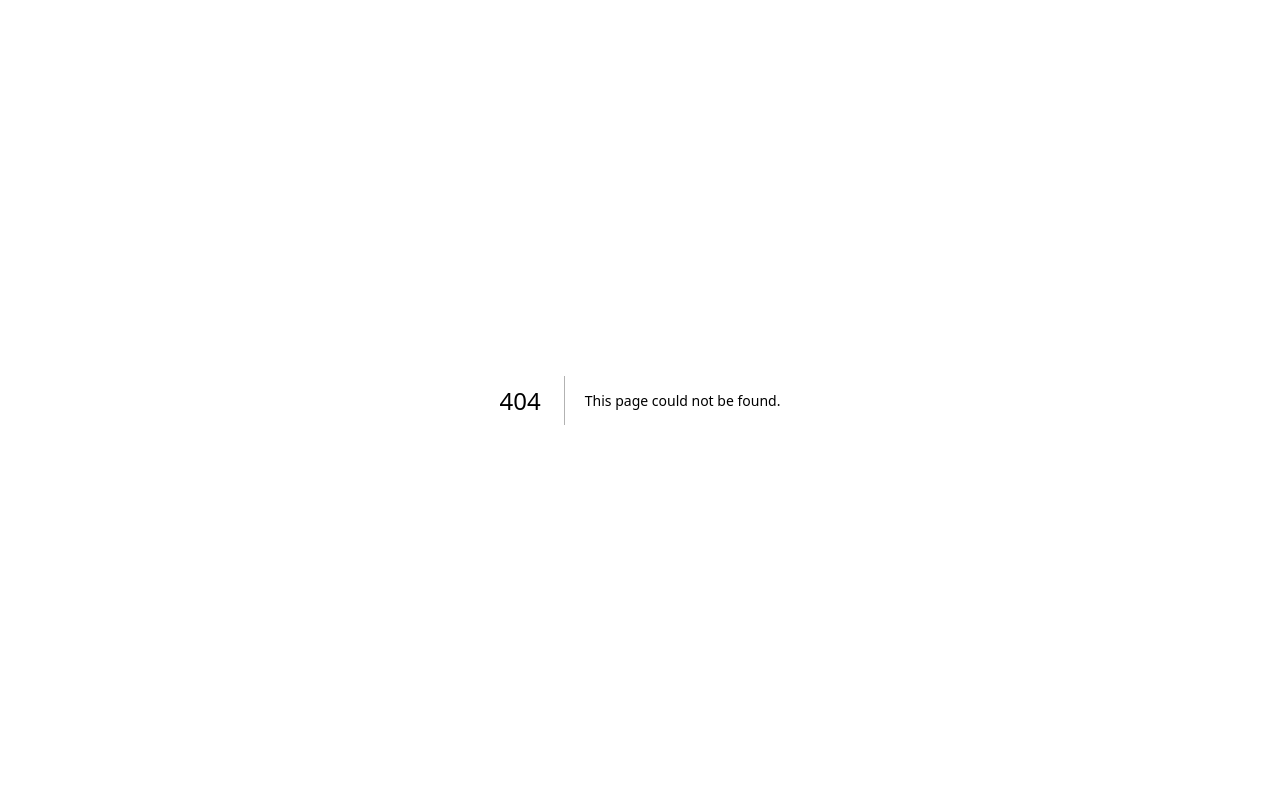
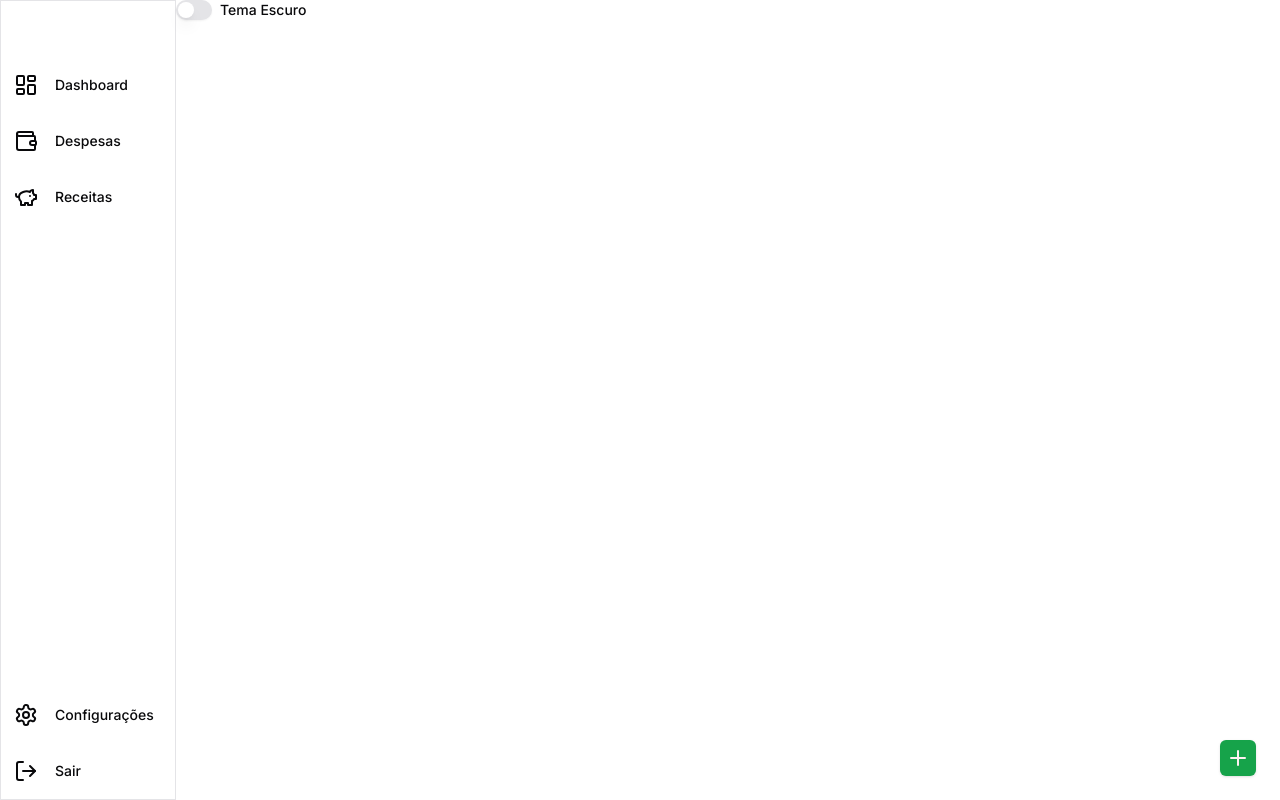
Before and after one commit to lucasd09/balance-v2, a Next.js app: page /settings in a window 1280 px wide. Before the commit this address had no page. Built offline with nearby package versions, Linux system fonts and the light colour scheme.

Commit message:
(feat) - dark theme + settings page

```diff
--- a/app/(app)/layout.tsx
+++ b/app/(app)/layout.tsx
@@ -1,6 +1,12 @@
-import Sidebar from "@/components/server-components/sidebar";
+import Sidebar from "@/components/client-components/sidebar";
 import { Button } from "@/components/ui/button";
 import { Plus } from "lucide-react";
+import type { Metadata } from "next";
+
+export const metadata: Metadata = {
+  title: "Balance - App",
+  description: "",
+};
 
 export default function AppLayout({
   children,
--- /dev/null
+++ b/app/(app)/settings/page.tsx
@@ -0,0 +1,29 @@
+"use client";
+import { Label } from "@/components/ui/label";
+import { Switch } from "@/components/ui/switch";
+import { useTheme } from "next-themes";
+
+export default function Page() {
+  const { theme, setTheme } = useTheme();
+
+  function onChange() {
+    if (theme === "light") {
+      setTheme("dark");
+    } else if (theme === "dark") {
+      setTheme("light");
+    }
+  }
+
+  return (
+    <div>
+      <div className="flex items-center space-x-2">
+        <Switch
+          id="dark-mode"
+          checked={theme == "dark"}
+          onCheckedChange={onChange}
+        />
+        <Label htmlFor="dark-mode">Tema Escuro</Label>
+      </div>
+    </div>
+  );
+}
--- a/app/layout.tsx
+++ b/app/layout.tsx
@@ -1,6 +1,7 @@
 import type { Metadata } from "next";
 import { Inter } from "next/font/google";
 import "./globals.css";
+import { ThemeProvider } from "@/components/providers/theme-provider";
 
 const inter = Inter({ subsets: ["latin"] });
 
@@ -16,7 +17,16 @@ export default function RootLayout({
 }>) {
   return (
     <html lang="en">
-      <body className={inter.className}>{children}</body>
+      <body className={inter.className}>
+        <ThemeProvider
+          attribute="class"
+          defaultTheme="system"
+          enableSystem
+          disableTransitionOnChange
+        >
+          {children}
+        </ThemeProvider>
+      </body>
     </html>
   );
 }
--- a/app/sign-in/page.tsx
+++ b/app/sign-in/page.tsx
@@ -1,95 +1,11 @@
-"use client";
-import { useForm } from "react-hook-form";
-import { z } from "zod";
-import { zodResolver } from "@hookform/resolvers/zod";
-import { signIn } from "next-auth/react";
-import {
-  Form,
-  FormControl,
-  FormField,
-  FormItem,
-  FormLabel,
-  FormMessage,
-} from "@/components/ui/form";
-import { Input } from "@/components/ui/input";
-import { Button } from "@/components/ui/button";
 import { Separator } from "@/components/ui/separator";
-import GoogleIcon from "@/components/icons/google";
-import { redirect } from "next/dist/server/api-utils";
-
-const schema = z.object({
-  email: z
-    .string({ required_error: "Obrigatório" })
-    .email({ message: "E-mail inválido" }),
-  password: z.string({ required_error: "Obrigatório" }),
-});
-
-type form = z.infer<typeof schema>;
+import FormLogin from "@/components/client-components/form-login";
 
 export default function Page() {
-  const form = useForm<form>({
-    resolver: zodResolver(schema),
-    defaultValues: { email: "", password: "" },
-  });
-
-  async function handleForm({ email, password }: form) {
-    signIn("credentials", { email, password }, { redirect: false });
-  }
-
   return (
     <div className="flex">
       <div className="flex flex-col items-center justify-center h-screen w-[70%]">
-        <div className="w-[380px]">
-          <Form {...form}>
-            <form
-              onSubmit={form.handleSubmit(handleForm)}
-              className="space-y-8"
-            >
-              <FormField
-                control={form.control}
-                name="email"
-                render={({ field }) => (
-                  <FormItem>
-                    <FormLabel>Email</FormLabel>
-                    <FormControl>
-                      <Input {...field} />
-                    </FormControl>
-                    <FormMessage />
-                  </FormItem>
-                )}
-              />
-              <FormField
-                control={form.control}
-                name="password"
-                render={({ field }) => (
-                  <FormItem>
-                    <FormLabel>Password</FormLabel>
-                    <FormControl>
-                      <Input {...field} type="password" />
-                    </FormControl>
-                    <FormMessage />
-                  </FormItem>
-                )}
-              />
-              <Button className="w-full">Login</Button>
-            </form>
-          </Form>
-          <div className="mt-4 flex items-center justify-between">
-            <Separator className="w-[30%]" />
-            <p className="text-sm text-gray-500">Ou faça login com</p>
-            <Separator className="w-[30%]" />
-          </div>
-          <div className="mt-4">
-            <Button
-              className="w-full"
-              variant={"outline"}
-              onClick={() => signIn("google")}
-            >
-              <GoogleIcon className="size-5 mr-2" />
-              Google
-            </Button>
-          </div>
-        </div>
+        <FormLogin />
       </div>
       <div className="flex flex-col justify-between">
         <Separator orientation="vertical" className="h-[46%]" />
--- /dev/null
+++ b/components/client-components/confirm-dialog.tsx
@@ -0,0 +1,41 @@
+import {
+  AlertDialog,
+  AlertDialogAction,
+  AlertDialogCancel,
+  AlertDialogContent,
+  AlertDialogDescription,
+  AlertDialogFooter,
+  AlertDialogHeader,
+  AlertDialogTitle,
+  AlertDialogTrigger,
+} from "../ui/alert-dialog";
+
+type AlertDialogProps = {
+  children: React.ReactNode;
+  title: string;
+  description: string;
+  action: () => void;
+};
+
+export default function ConfirmDialog({
+  children,
+  title,
+  description,
+  action,
+}: AlertDialogProps) {
+  return (
+    <AlertDialog>
+      <AlertDialogTrigger asChild>{children}</AlertDialogTrigger>
+      <AlertDialogContent>
+        <AlertDialogHeader>
+          <AlertDialogTitle>{title}</AlertDialogTitle>
+          <AlertDialogDescription>{description}</AlertDialogDescription>
+        </AlertDialogHeader>
+        <AlertDialogFooter>
+          <AlertDialogCancel>Cancelar</AlertDialogCancel>
+          <AlertDialogAction onClick={action}>Continuar</AlertDialogAction>
+        </AlertDialogFooter>
+      </AlertDialogContent>
+    </AlertDialog>
+  );
+}
--- /dev/null
+++ b/components/client-components/form-login.tsx
@@ -0,0 +1,88 @@
+"use client";
+import {
+  Form,
+  FormControl,
+  FormField,
+  FormItem,
+  FormLabel,
+  FormMessage,
+} from "@/components/ui/form";
+import { Input } from "@/components/ui/input";
+import { useForm } from "react-hook-form";
+import { z } from "zod";
+import { zodResolver } from "@hookform/resolvers/zod";
+import { signIn } from "next-auth/react";
+import { Button } from "../ui/button";
+import GoogleIcon from "@/components/icons/google";
+import { Separator } from "../ui/separator";
+
+const schema = z.object({
+  email: z
+    .string({ required_error: "Obrigatório" })
+    .email({ message: "E-mail inválido" }),
+  password: z.string({ required_error: "Obrigatório" }),
+});
+
+type form = z.infer<typeof schema>;
+
+export default function FormLogin() {
+  const form = useForm<form>({
+    resolver: zodResolver(schema),
+    defaultValues: { email: "", password: "" },
+  });
+
+  async function handleForm({ email, password }: form) {
+    signIn("credentials", { email, password }, { redirect: false });
+  }
+
+  return (
+    <div className="w-[380px]">
+      <Form {...form}>
+        <form onSubmit={form.handleSubmit(handleForm)} className="space-y-8">
+          <FormField
+            control={form.control}
+            name="email"
+            render={({ field }) => (
+              <FormItem>
+                <FormLabel>Email</FormLabel>
+                <FormControl>
+                  <Input {...field} />
+                </FormControl>
+                <FormMessage />
+              </FormItem>
+            )}
+          />
+          <FormField
+            control={form.control}
+            name="password"
+            render={({ field }) => (
+              <FormItem>
+                <FormLabel>Password</FormLabel>
+                <FormControl>
+                  <Input {...field} type="password" />
+                </FormControl>
+                <FormMessage />
+              </FormItem>
+            )}
+          />
+          <Button className="w-full">Login</Button>
+        </form>
+      </Form>
+      <div className="mt-4 flex items-center justify-between">
+        <Separator className="w-[30%]" />
+        <p className="text-sm text-gray-500">Ou faça login com</p>
+        <Separator className="w-[30%]" />
+      </div>
+      <div className="mt-4">
+        <Button
+          className="w-full"
+          variant={"outline"}
+          onClick={() => signIn("google")}
+        >
+          <GoogleIcon className="size-5 mr-2" />
+          Google
+        </Button>
+      </div>
+    </div>
+  );
+}
--- a/components/server-components/sidebar.tsx
+++ b/components/client-components/sidebar.tsx
@@ -1,3 +1,4 @@
+"use client";
 import Link from "next/link";
 import {
   LayoutDashboard,
@@ -7,6 +8,8 @@ import {
   Settings,
 } from "lucide-react";
 import { Button } from "../ui/button";
+import ConfirmDialog from "./confirm-dialog";
+import { signOut } from "next-auth/react";
 
 export default function Sidebar() {
   return (
@@ -35,13 +38,21 @@ export default function Sidebar() {
         </Link>
       </div>
       <div>
-        <Button
-          className="flex h-14 p-0 w-44 items-center justify-start"
-          variant={"ghost"}
+        <Link
+          href={"/settings"}
+          className="flex h-14 items-center w-44 hover:bg-secondary transition-colors"
         >
           <Settings className="h-6 w-6 mx-[13px]" />
-          <p className="text-sm m-1">Configurações</p>
-        </Button>
+          <p className="text-sm m-1 font-medium">Configurações</p>
+        </Link>
+
+        <ConfirmDialog
+          title="Deseja Sair?"
+          description="Ao sair, suas modificações serão salvas."
+          action={() => {
+            signOut();
+          }}
+        >
           <Button
             className="flex h-14 p-0 w-44 items-center justify-start"
             variant={"ghost"}
@@ -49,6 +60,7 @@ export default function Sidebar() {
             <LogOut className="h-6 w-6 mx-[13px]" />
             <p className="text-sm m-1">Sair</p>
           </Button>
+        </ConfirmDialog>
       </div>
     </div>
   );
--- /dev/null
+++ b/components/providers/theme-provider.tsx
@@ -0,0 +1,8 @@
+"use client";
+import * as React from "react";
+import { ThemeProvider as NextThemesProvider } from "next-themes";
+import { type ThemeProviderProps } from "next-themes/dist/types";
+
+export function ThemeProvider({ children, ...props }: ThemeProviderProps) {
+  return <NextThemesProvider {...props}>{children}</NextThemesProvider>;
+}
--- /dev/null
+++ b/components/ui/switch.tsx
@@ -0,0 +1,29 @@
+"use client"
+
+import * as React from "react"
+import * as SwitchPrimitives from "@radix-ui/react-switch"
+
+import { cn } from "@/lib/utils"
+
+const Switch = React.forwardRef<
+  React.ElementRef<typeof SwitchPrimitives.Root>,
+  React.ComponentPropsWithoutRef<typeof SwitchPrimitives.Root>
+>(({ className, ...props }, ref) => (
+  <SwitchPrimitives.Root
+    className={cn(
+      "peer inline-flex h-5 w-9 shrink-0 cursor-pointer items-center rounded-full border-2 border-transparent shadow-sm transition-colors focus-visible:outline-none focus-visible:ring-2 focus-visible:ring-ring focus-visible:ring-offset-2 focus-visible:ring-offset-background disabled:cursor-not-allowed disabled:opacity-50 data-[state=checked]:bg-primary data-[state=unchecked]:bg-input",
+      className
+    )}
+    {...props}
+    ref={ref}
+  >
+    <SwitchPrimitives.Thumb
+      className={cn(
+        "pointer-events-none block h-4 w-4 rounded-full bg-background shadow-lg ring-0 transition-transform data-[state=checked]:translate-x-4 data-[state=unchecked]:translate-x-0"
+      )}
+    />
+  </SwitchPrimitives.Root>
+))
+Switch.displayName = SwitchPrimitives.Root.displayName
+
+export { Switch }
--- a/package.json
+++ b/package.json
@@ -20,6 +20,7 @@
     "@radix-ui/react-label": "^2.0.2",
     "@radix-ui/react-separator": "^1.0.3",
     "@radix-ui/react-slot": "^1.0.2",
+    "@radix-ui/react-switch": "^1.0.3",
     "@radix-ui/react-tabs": "^1.0.4",
     "@radix-ui/react-toggle": "^1.0.3",
     "class-variance-authority": "^0.7.0",
```
Also changed, not shown: 1 other file (tests, documents, lock files or other folders). Lines whose indentation alone changed are shown as unchanged.
